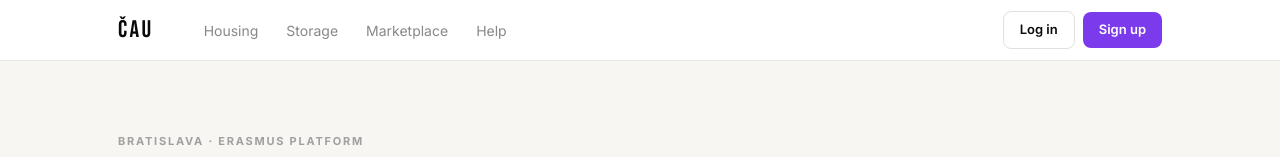
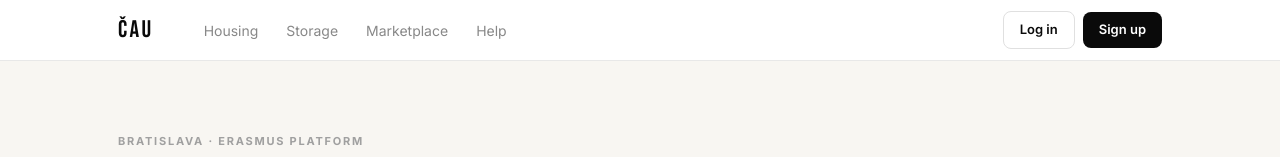
Before and after one commit to cagingunduz/cau-bratislava, a Next.js app: page / in a window 1280 px wide. Shown: the top 157 px of the page. Built offline with nearby package versions, Linux system fonts and the light colour scheme; no server answers; grey boxes are pictures that could not be loaded.

Commit message:
fix: replace purple with black in SiteHeader

```diff
--- a/src/components/SiteHeader.tsx
+++ b/src/components/SiteHeader.tsx
@@ -116,7 +116,7 @@ export default function SiteHeader() {
                     >
                       <div style={{
                         width: 28, height: 28, borderRadius: '50%',
-                        background: '#7c3aed', color: '#fff',
+                        background: '#0a0a0a', color: '#fff',
                         fontSize: 12, fontWeight: 700,
                         display: 'flex', alignItems: 'center', justifyContent: 'center',
                         flexShrink: 0,
@@ -166,7 +166,7 @@ export default function SiteHeader() {
                 >Log in</button>
                 <button
                   onClick={() => { setAuthOpen(true); setSignupMode(true) }}
-                  style={{ padding: '8px 16px', background: '#7c3aed', border: 'none', borderRadius: 8, fontSize: 13, fontWeight: 600, cursor: 'pointer', fontFamily: 'inherit', color: '#fff', transition: 'opacity .18s' }}
+                  style={{ padding: '8px 16px', background: '#0a0a0a', border: 'none', borderRadius: 8, fontSize: 13, fontWeight: 600, cursor: 'pointer', fontFamily: 'inherit', color: '#fff', transition: 'opacity .18s' }}
                   onMouseEnter={e => (e.currentTarget.style.opacity = '.85')}
                   onMouseLeave={e => (e.currentTarget.style.opacity = '1')}
                 >Sign up</button>
```
